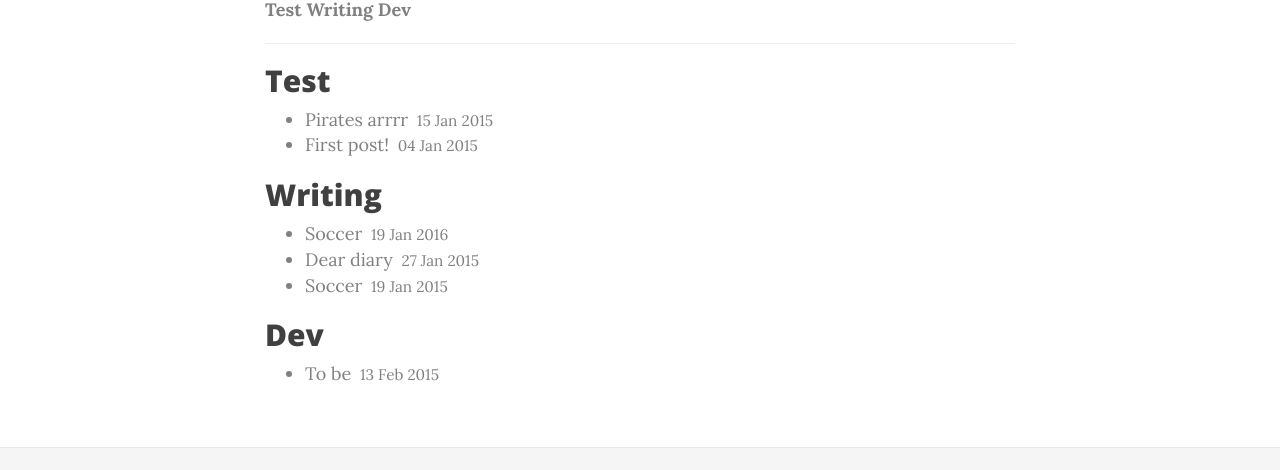
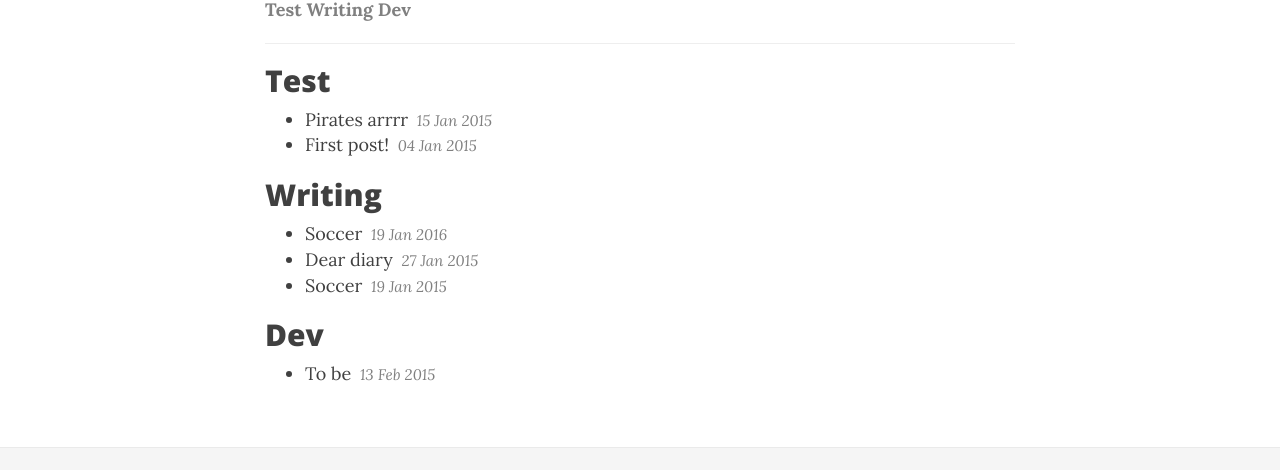
Before and after one commit to stonefl/stonefl.github.io, a Jekyll site: the page built from archives/categories.html, in a window 1280 px wide. Shown: the part 251-721 px from the top of the page. Built offline with Jekyll 4.4.1, drawn with Linux system fonts in a browser that asks for light colours; nearby versions of some CDN libraries.

Commit message:
Update main.css

```diff
--- a/css/main.css
+++ b/css/main.css
@@ -362,8 +362,14 @@
 }
 
 .tags-expo a.post-title {
+  color: #404040;
+}
+
+small.post-date {
   color: #808080;
+  font-style: italic;
 }
+
 .tags-expo a:focus,
 .tags-expo a:hover {
   text-decoration: none;
```
